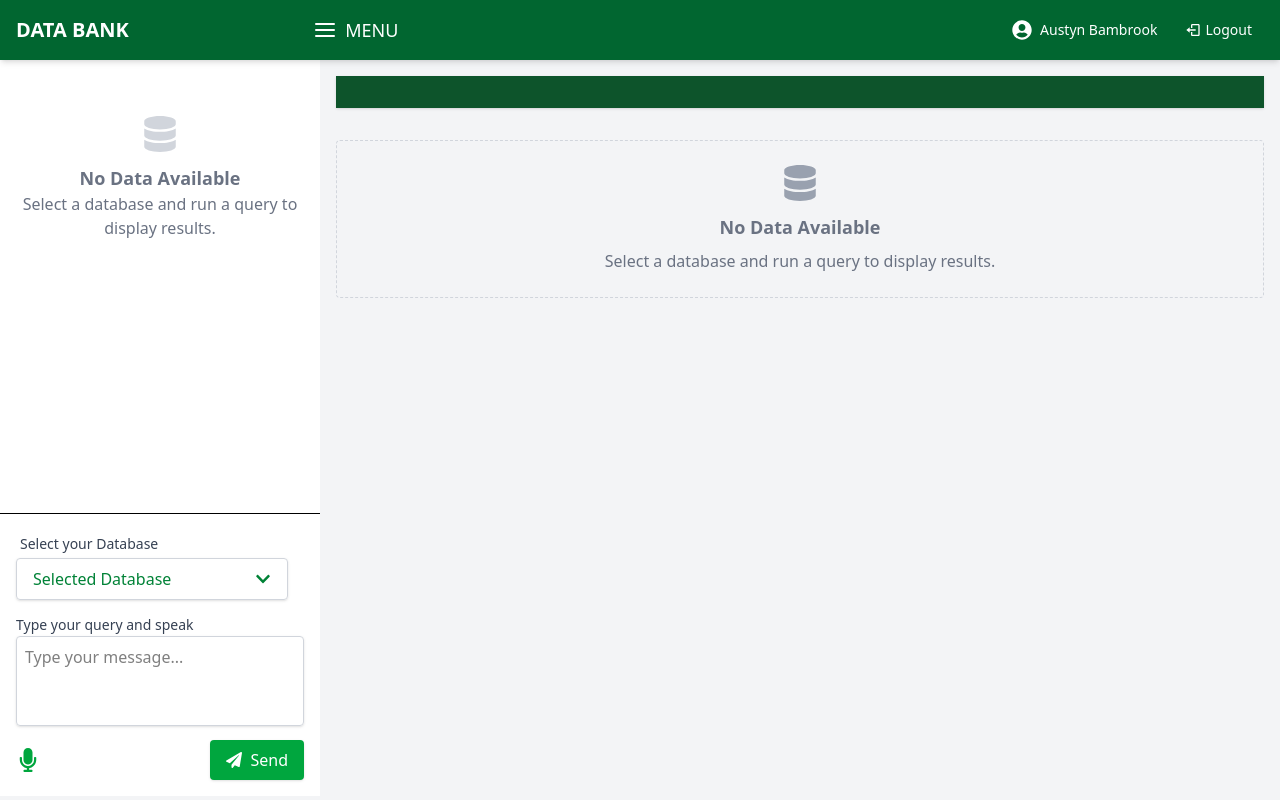
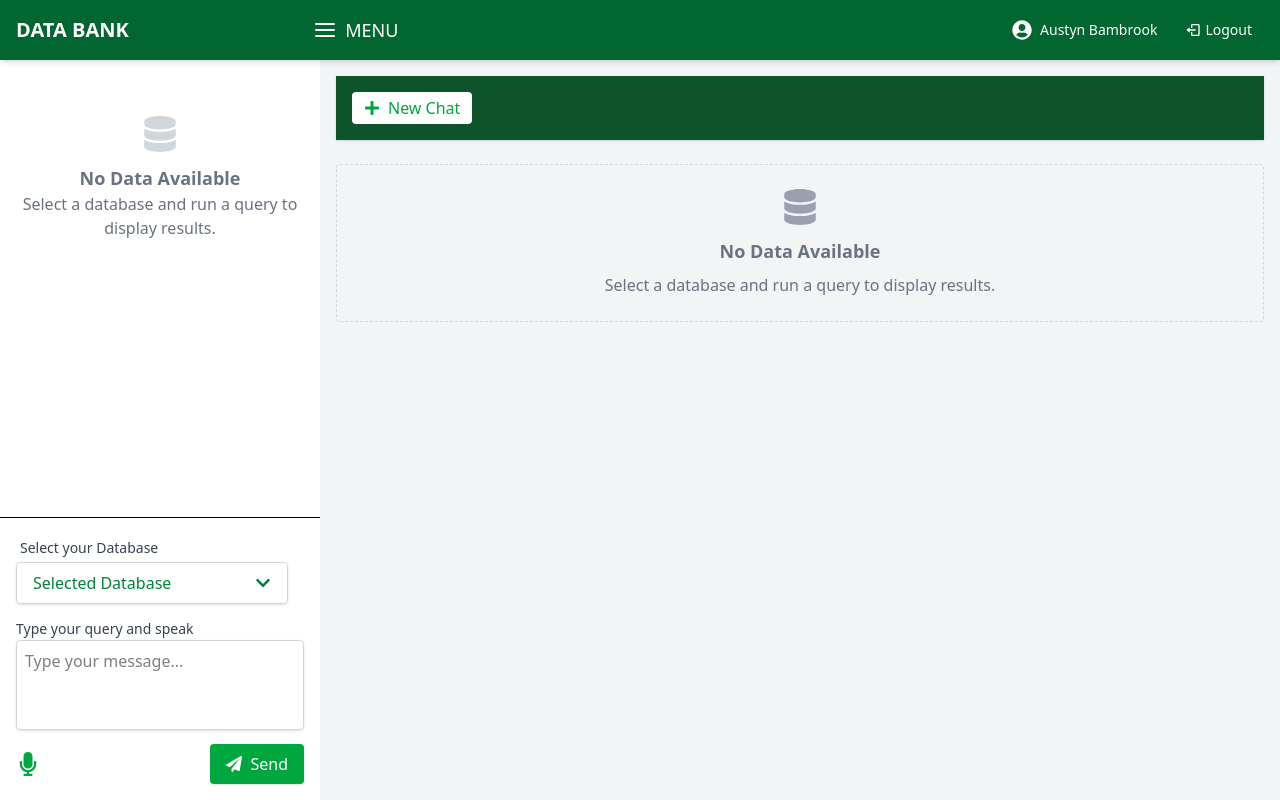
Before and after one commit to manjuCapg/Payment-bank-app, a React (Vite) app: page / in a window 1280 px wide. Built offline with nearby package versions, Linux system fonts and the light colour scheme.

Commit message:
new chat button is added

```diff
--- a/src/App.css
+++ b/src/App.css
@@ -0,0 +1,11 @@
+
+thead {
+  position: sticky;
+  top: 0;
+}
+
+
+.table-wrapper {
+  max-height: 400px;
+  overflow-y: auto;
+}
--- a/src/App.jsx
+++ b/src/App.jsx
@@ -30,7 +30,7 @@ function App() {
   };
 
   return (
-    <div className="min-h-screen bg-gray-100 ">
+    <div className="flex flex-col h-screen bg-gray-100 ">
       <Header
         onToggleSidebar={() => {
           console.log("Toggle Sidebar", sidebarOpen);
@@ -38,7 +38,7 @@ function App() {
         }}
       />
 
-      <div className="flex">
+      <div className="flex flex-1 overflow-hidden">
         {/* Sidebar */}
         <div
           className={`transition-all duration-300 ease-in-out ${
@@ -53,8 +53,14 @@ function App() {
           />
         </div>
         {/* Main Content */}
-        <div className="flex-1 p-4 space-y-8 ">
-          <Instructions />
+        <div className="flex-1 overflow-y-auto p-4 space-y-8">
+          <Instructions
+            onNewChat={() => {
+              setQuery("");
+              setChatHistory([]);
+              setResponseData(null);
+            }}
+          />
           <QueryBox sqlQuery={responseData?.sqlQuery} />
           <DataTable data={responseData?.tabularData} />
         </div>
--- a/src/components/DataTable.jsx
+++ b/src/components/DataTable.jsx
@@ -12,7 +12,7 @@ export const DataTable = ({ data }) => {
     );
 
   return (
-    <div className="bg-white p-4 rounded-lg shadow-xl max-w-full h-[calc(100vh-16rem)] overflow-auto">
+    <div className="bg-white p-4 rounded-lg shadow-xl w-full">
       <h2 className="text-xl font-semibold mb-4">Data Table</h2>
 
       <div className="overflow-x-auto">
@@ -21,14 +21,19 @@ export const DataTable = ({ data }) => {
             <tr>
               {Object.keys(data[0]).map((key) => (
                 <th
-                  className="p-2 text-left border-b border-gray-300"
                   key={key}
+                  className="p-2 text-left border-b border-gray-300 bg-gray-100"
                 >
                   {key}
                 </th>
               ))}
             </tr>
           </thead>
+        </table>
+
+        {/* Scrollable tbody */}
+        <div className="max-h-[400px] overflow-y-auto">
+          <table className="min-w-full table-auto border border-t-0 border-gray-200">
             <tbody>
               {data.map((row, idx) => (
                 <tr key={idx} className="hover:bg-gray-50">
@@ -43,5 +48,6 @@ export const DataTable = ({ data }) => {
           </table>
         </div>
       </div>
+    </div>
   );
 };
--- a/src/components/Instructions.jsx
+++ b/src/components/Instructions.jsx
@@ -1,8 +1,19 @@
 import React from "react";
 import DbSelection from "./DbSelection";
+import { FaPlus } from "react-icons/fa";
 
-export const Instructions = () => {
-  return <div className="bg-green-900 p-4  shadow space-y-4"></div>;
+export const Instructions = ({ onNewChat }) => {
+  return (
+    <div className="bg-green-900 p-4  shadow space-y-4 mb-1">
+      <button
+        onClick={onNewChat}
+        className="flex items-center gap-2 px-3 py-1 bg-white text-green-600 rounded hover:bg-gray-100 transition"
+      >
+        <FaPlus />
+        <span>New Chat</span>
+      </button>
+    </div>
+  );
 };
 
 export default Instructions;
--- a/src/components/Sidebar.jsx
+++ b/src/components/Sidebar.jsx
@@ -26,7 +26,7 @@ const Sidebar = ({ query, setQuery, onSend, chatHistory }) => {
   };
 
   return (
-    <div className="flex flex-col h-[calc(100vh-4rem)]  bg-white shadow">
+    <div className="flex flex-col h-full overflow-y-auto bg-white shadow">
       {/* Chat messages */}
       <div className="flex-1 overflow-y-auto p-4 space-y-3">
         {chatHistory?.length > 0 ? (
--- a/src/data/mockResponse.ts
+++ b/src/data/mockResponse.ts
@@ -1,16 +1,32 @@
 const mockResponse ={
-  "chatResponse": "Fashion items are a hit in Manchester, especially among mid-income customers. Here’s what they’re buying.",
+  "chatResponse": "In London during 2025, ADL Cash Carry received the most payments with a total of $8,921.82. Following closely behind were Hollister with $8,201.19, Morrison with $6,224.60, and Tesco with $6,125.16. Next received $3,817.51 and Sainsbury received the least with $339.58.\n",
+  "sqlQuery": "SELECT\n    r.RetailerName,\n    SUM(t.PaymentAmount) AS TotalPaymentsReceived\n  FROM\n    `gcp-alloydb.curated_sample_data_payments_us.Retailers` AS r\n    INNER JOIN `gcp-alloydb.curated_sample_data_payments_us.Transactions` AS t ON r.RetailerName = t.BeneficiaryName\n  WHERE r.City LIKE '%london%'\n   AND t.PaymentDatetime BETWEEN '2025-01-01' AND '2025-12-31'\n  GROUP BY 1\nORDER BY\n  TotalPaymentsReceived DESC\n",
   "tabularData": [
-    {"ProductID": "P010", "ItemName": "Leather Jacket", "MerchantName": "StyleHub", "QuantitySold": 150, "AvgDiscount": "8%"},
-    {"ProductID": "P011", "ItemName": "Sneakers", "MerchantName": "UrbanFeet", "QuantitySold": 200, "AvgDiscount": "5%"},
-     {"ProductID": "P012", "ItemName": "Leather Jacket", "MerchantName": "StyleHub", "QuantitySold": 150, "AvgDiscount": "8%"},
-    {"ProductID": "P013", "ItemName": "Sneakers", "MerchantName": "UrbanFeet", "QuantitySold": 200, "AvgDiscount": "5%"},
-    {"ProductID": "P014", "ItemName": "Designer Handbag", "MerchantName": "ChicBoutique", "QuantitySold": 120, "AvgDiscount": "10%"},
-    {"ProductID": "P015", "ItemName": "Wool Coat", "MerchantName": "WinterWear", "QuantitySold": 100, "AvgDiscount": "12%"},
-    {"ProductID": "P016", "ItemName": "Fashion Scarf", "MerchantName": "StyleHub", "QuantitySold": 180, "AvgDiscount": "6%"},
-    {"ProductID": "P017", "ItemName": "Trendy Sunglasses", "MerchantName": "UrbanFeet", "QuantitySold": 160, "AvgDiscount": "7%"}
-  ],
-  "sqlQuery": "SELECT p.ProductID, p.ItemName, m.MerchantName, SUM(t.Quantity) AS QuantitySold, AVG(t.DiscountApplied) AS AvgDiscount FROM Transactions t JOIN CustomerDetails c ON t.CustomerID = c.CustomerID JOIN ProductDetails p ON t.ProductID = p.ProductID JOIN MerchantDetails m ON t.MerchantID = m.MerchantID WHERE c.Location = 'Manchester' AND c.IncomeBracket = 'Medium' AND p.Category = 'Fashion' GROUP BY p.ProductID, p.ItemName, m.MerchantName ORDER BY QuantitySold DESC;"
+    {
+      "RetailerName": "ADL Cash carry",
+      "TotalPaymentsReceived": 8921.82
+    },
+    {
+      "RetailerName": "Hollister",
+      "TotalPaymentsReceived": 8201.19
+    },
+    {
+      "RetailerName": "Morrison",
+      "TotalPaymentsReceived": 6224.5999999999985
+    },
+    {
+      "RetailerName": "Tesco",
+      "TotalPaymentsReceived": 6125.16
+    },
+    {
+      "RetailerName": "Next",
+      "TotalPaymentsReceived": 3817.51
+    },
+    {
+      "RetailerName": "Sainsbury",
+      "TotalPaymentsReceived": 339.58
+    }
+  ]
 }
 
 export default mockResponse;
```
Lines whose indentation alone changed are shown as unchanged.
